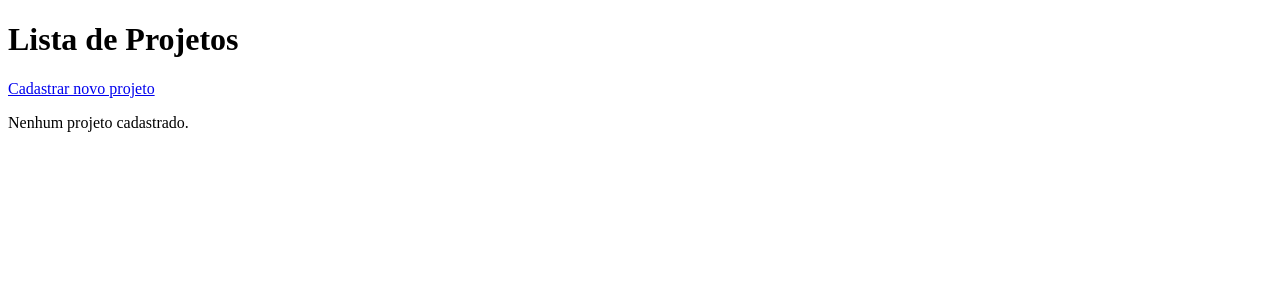
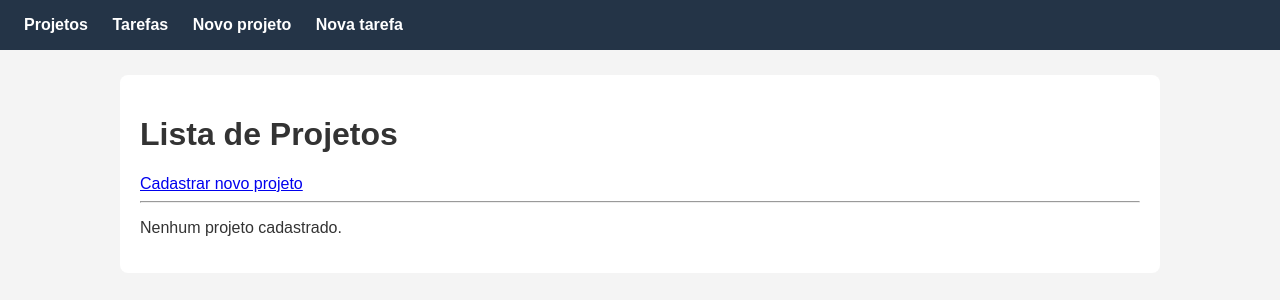
Before and after one commit to murilomafaldo-glitch/Gest-o-de-Projetos-e-Tarefas, a Django app: page /projetos/ in a window 1280 px wide. Shown: the top 300 px of the page. Run offline with Django 5.2, Linux system fonts and the light colour scheme; data that the repository does not hold is empty.

Commit message:
feat: integra navegacao com template base

```diff
--- /dev/null
+++ b/core/templates/core/base.html
@@ -0,0 +1,72 @@
+<!DOCTYPE html>
+<html lang="pt-br">
+<head>
+    <meta charset="UTF-8">
+    <meta name="viewport" content="width=device-width, initial-scale=1.0">
+    <title>{% block title %}Gestão de Projetos e Tarefas{% endblock %}</title>
+
+    <style>
+        body {
+            font-family: Arial, sans-serif;
+            margin: 0;
+            background: #f4f4f4;
+            color: #333;
+        }
+
+        nav {
+            background: #243447;
+            padding: 16px 24px;
+        }
+
+        nav a {
+            color: white;
+            text-decoration: none;
+            margin-right: 20px;
+            font-weight: bold;
+        }
+
+        nav a:hover {
+            text-decoration: underline;
+        }
+
+        main {
+            max-width: 1000px;
+            margin: 25px auto;
+            padding: 20px;
+            background: white;
+            border-radius: 8px;
+        }
+
+        button {
+            padding: 8px 14px;
+            cursor: pointer;
+        }
+
+        .mensagem {
+            padding: 10px;
+            margin-bottom: 12px;
+            background: #e0f2e8;
+            border-radius: 5px;
+        }
+    </style>
+</head>
+<body>
+    <nav>
+        <a href="{% url 'listar_projetos' %}">Projetos</a>
+        <a href="{% url 'listar_tarefas' %}">Tarefas</a>
+        <a href="{% url 'cadastrar_projeto' %}">Novo projeto</a>
+        <a href="{% url 'cadastrar_tarefa' %}">Nova tarefa</a>
+    </nav>
+
+    <main>
+        {% if messages %}
+            {% for message in messages %}
+                <div class="mensagem">{{ message }}</div>
+            {% endfor %}
+        {% endif %}
+
+        {% block content %}
+        {% endblock %}
+    </main>
+</body>
+</html>
--- a/core/templates/core/listar_projetos.html
+++ b/core/templates/core/listar_projetos.html
@@ -1,28 +1,26 @@
-<!DOCTYPE html>
-<html lang="pt-br">
-<head>
-    <meta charset="UTF-8">
-    <title>Projetos</title>
-</head>
-<body>
+{% extends 'core/base.html' %}
+
+{% block title %}Lista de Projetos{% endblock %}
+
+{% block content %}
 <h1>Lista de Projetos</h1>
 
-    <a href="{% url 'cadastrar_projeto' %}">
-        Cadastrar novo projeto
-    </a>
+<a href="{% url 'cadastrar_projeto' %}">Cadastrar novo projeto</a>
 
+<hr>
 
 {% for projeto in projetos %}
     <div>
-            <h2>{{ projeto }}</h2>
+        <h2>{{ projeto.nome }}</h2>
+        <p>{{ projeto.descricao }}</p>
+        <p>Data de início: {{ projeto.data_inicio }}</p>
 
         <a href="{% url 'editar_projeto' projeto.pk %}">Editar</a>
-
+        |
         <a href="{% url 'excluir_projeto' projeto.pk %}">Excluir</a>
     </div>
+    <hr>
 {% empty %}
     <p>Nenhum projeto cadastrado.</p>
 {% endfor %}
-
-</body>
-</html>
+{% endblock %}
```
Also changed, not shown: core/templates/core/confirmar_exclusao.html (+7 -10 lines), core/templates/core/confirmar_exclusao_tarefa.html (+7 -13 lines), core/templates/core/formulario_projeto.html (+13 -16 lines), core/templates/core/formulario_tarefa.html (+12 -16 lines), core/templates/core/listar_tarefas.html (+7 -21 lines). Lines whose indentation alone changed are shown as unchanged.
